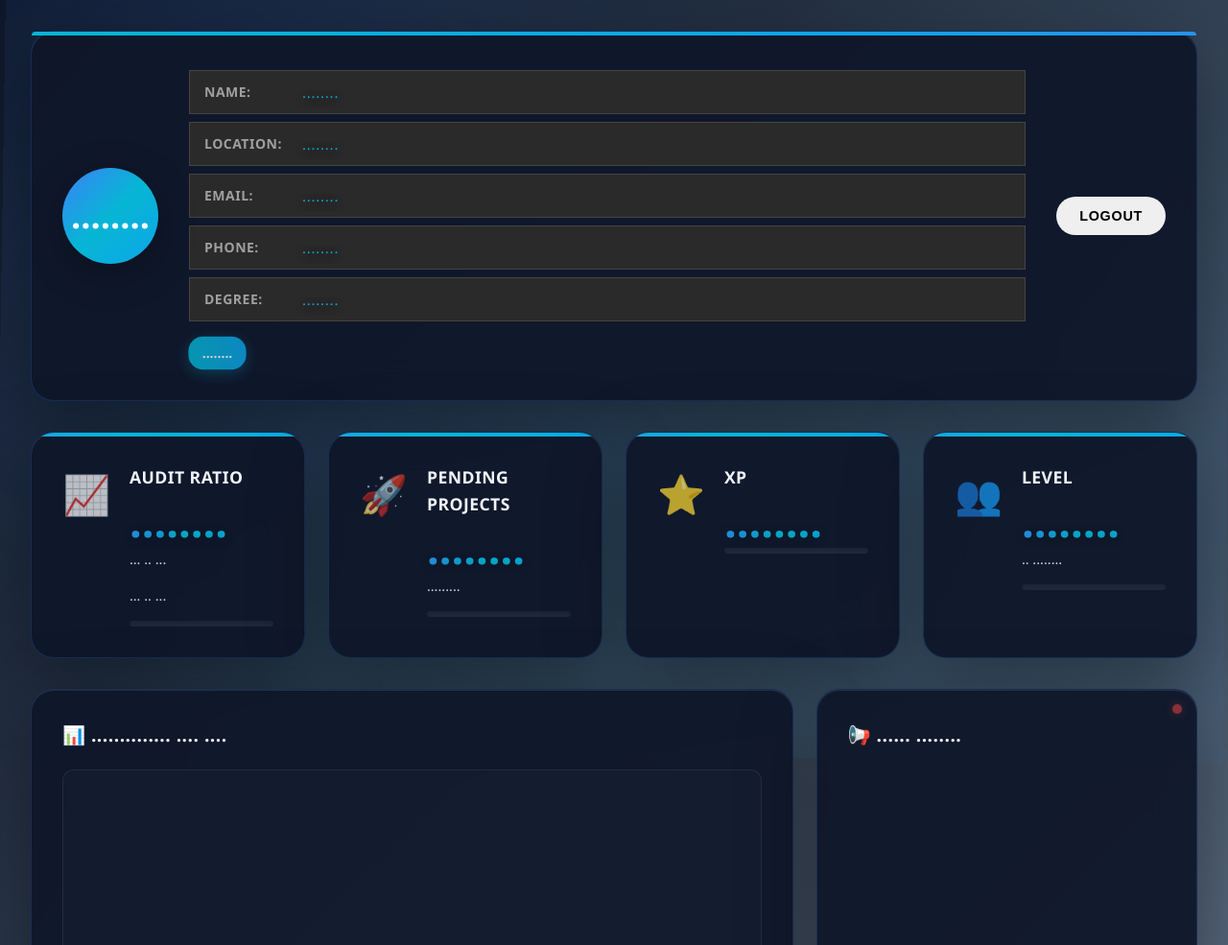
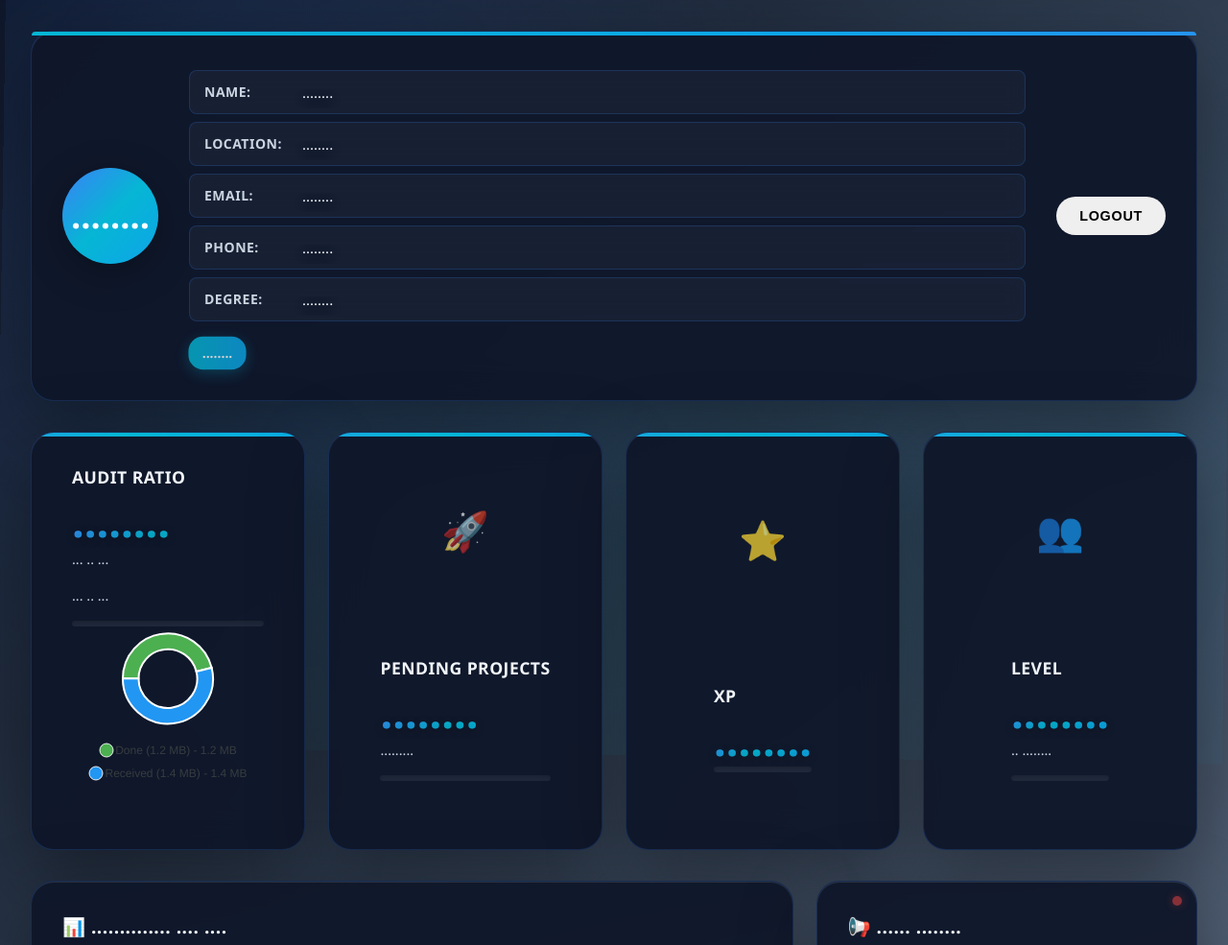
Before and after one commit to matoo11/graphql, a plain HTML site: page public/index.html in a window 1280 px wide. Shown: the top 985 px of the page at 96% size. Drawn offline with nearby package versions, Linux system fonts and the light colour scheme; no server answers; sample sign-in values are in the browser's storage.

Commit message:
learningappexchart

```diff
--- a/public/assets/css/graphs.css
+++ b/public/assets/css/graphs.css
@@ -1,3 +1,12 @@
 /* TODO: SVG chart styles */
 /* TODO: Tooltip styling */
 /* TODO: Animation effects */
+.stat-card {
+  display: grid;
+  place-items: center; /* Centers everything */
+}
+
+#piechart {
+  width: 200px;
+  height: 200px;
+}
--- a/public/assets/css/main.css
+++ b/public/assets/css/main.css
@@ -616,6 +616,49 @@ body::before {
 .stat-card:nth-child(3) { animation-delay: 0.3s; }
 .stat-card:nth-child(4) { animation-delay: 0.4s; }
 
+/* User Style Component */
+.userstyle {
+    margin: 8px 0;
+    padding: 10px 15px;
+    background-color: rgba(30, 41, 59, 0.6);
+    border: 1px solid var(--glass-border);
+    border-radius: 8px;
+    display: flex;
+    align-items: center;
+    color: var(--text-light);
+    font-family: 'Segoe UI', Arial, sans-serif;
+    backdrop-filter: blur(10px);
+    transition: var(--transition);
+}
+
+.userstyle:hover {
+    background-color: rgba(59, 130, 246, 0.1);
+    border-color: var(--glass-border-hover);
+}
+
+.userstyle h1 {
+    margin: 0;
+    font-size: 15px;
+    font-weight: 400;
+    color: var(--text-primary);
+    background: none;
+    -webkit-text-fill-color: unset;
+    text-transform: none;
+    letter-spacing: normal;
+    animation: none;
+}
+
+.userstyle::before {
+    content: attr(data-label);
+    font-weight: 600;
+    margin-right: 12px;
+    color: var(--text-secondary);
+    min-width: 90px;
+    font-size: 14px;
+    text-transform: uppercase;
+    letter-spacing: 0.5px;
+}
+
 /* Responsive Design */
 @media (max-width: 1200px) {
     .charts-section {
@@ -726,6 +769,7 @@ body::before {
 .activity-list::-webkit-scrollbar {
     width: 6px;
 }
+
 input, select, textarea {
     background: var(--glass-bg);
     border: 1px solid var(--glass-border);
@@ -797,32 +841,3 @@ input, select, textarea {
         border: 3px solid #3b82f6;
     }
 }
-
-.userstyle {
-    margin: 8px 0;
-    padding: 10px 15px;
-    background-color: #2a2a2a;
-    border: 1px solid #444;
-    display: flex;
-    align-items: center;
-    color: #e0e0e0;
-    font-family: 'Segoe UI', Arial, sans-serif;
-}
-
-.userstyle h1 {
-    margin: 0;
-    font-size: 15px;
-    font-weight: 400;
-    color: #ffffff;
-}
-
-.userstyle::before {
-    content: attr(data-label);
-    font-weight: 600;
-    margin-right: 12px;
-    color: #a0a0a0;
-    min-width: 90px;
-    font-size: 14px;
-    text-transform: uppercase;
-    letter-spacing: 0.5px;
-}
--- a/public/assets/js/charts.js
+++ b/public/assets/js/charts.js
@@ -1,3 +1,43 @@
-// TODO: SVG generation
-// TODO: Data visualization
-// TODO: Interactive elements
+document.addEventListener('DOMContentLoaded', function() {
+  var options = {
+    series: [1.2, 1.4],
+    chart: {
+      width: '100%',
+      type: 'donut',
+    },
+    labels: ['Done (1.2 MB)', 'Received (1.4 MB)'], // Custom labels
+    colors: ['#4CAF50', '#2196F3'], // Green for Done, Blue for Received
+    plotOptions: {
+      pie: {
+        startAngle: -90,
+        endAngle: 270,
+        donut: {
+          labels: {
+            show: false,
+
+          }
+        }
+      }
+    },
+    dataLabels: {
+      enabled: false
+    },
+    legend: {
+      position: 'bottom',
+      formatter: function(seriesName, opts) {
+        return seriesName + ' - ' + opts.w.globals.series[opts.seriesIndex] + ' MB';
+      }
+    },
+    responsive: [{
+      breakpoint: 480,
+      options: {
+        chart: {
+          width: '100%'
+        }
+      }
+    }]
+  };
+
+  var chart = new ApexCharts(document.querySelector("#piechart"), options);
+  chart.render();
+});
--- a/public/assets/js/profile.js
+++ b/public/assets/js/profile.js
@@ -76,11 +76,11 @@ async function fetchProfileData() {
         }
     `;
 
-    const progressQuery = `
+    const pending = `
         query {
             progress(
                 where: { isDone: { _eq: false }, object: { type: { _eq: "project" } } }
-                limit: 3
+
             ) {
                 object {
                     name
@@ -94,7 +94,7 @@ async function fetchProfileData() {
             graphqlQuery(userDataquery),
             graphqlQuery(userQuery),
             graphqlQuery(xpQuery),
-            graphqlQuery(progressQuery)
+            graphqlQuery(pending)
         ]);
 
         const userAttrs = userDataRes?.data?.user?.[0]?.attrs || {};
--- a/public/index.html
+++ b/public/index.html
@@ -6,6 +6,8 @@
     <title>.................</title>
     <link rel="stylesheet" href="assets/css/main.css">
     <link rel="stylesheet" href="assets/css/graphs.css">
+    <script src="https://cdn.jsdelivr.net/npm/apexcharts"></script>
+
 </head>
 <body>
     <div class="container">
@@ -42,7 +44,7 @@
             <!-- ....... ..... -->
             <section class="stats-grid">
                 <div class="stat-card">
-                    <div class="stat-icon">📈</div>
+
                     <div class="stat-content">
                         <h3>Audit Ratio</h3>
                         <div class="stat-value" id="AuditScore">........</div>
@@ -52,6 +54,7 @@
                         <div class="progress-bar">
                             <div class="progress-fill" data-width="........"></div>
                         </div>
+                          <div id="piechart"></div>
                     </div>
                 </div>
 
@@ -132,5 +135,6 @@
     <script src="assets/js/graphql.js"></script>
     <script src="assets/js/charts.js"></script>
     <script src="assets/js/profile.js"></script>
+
 </body>
 </html>
```
